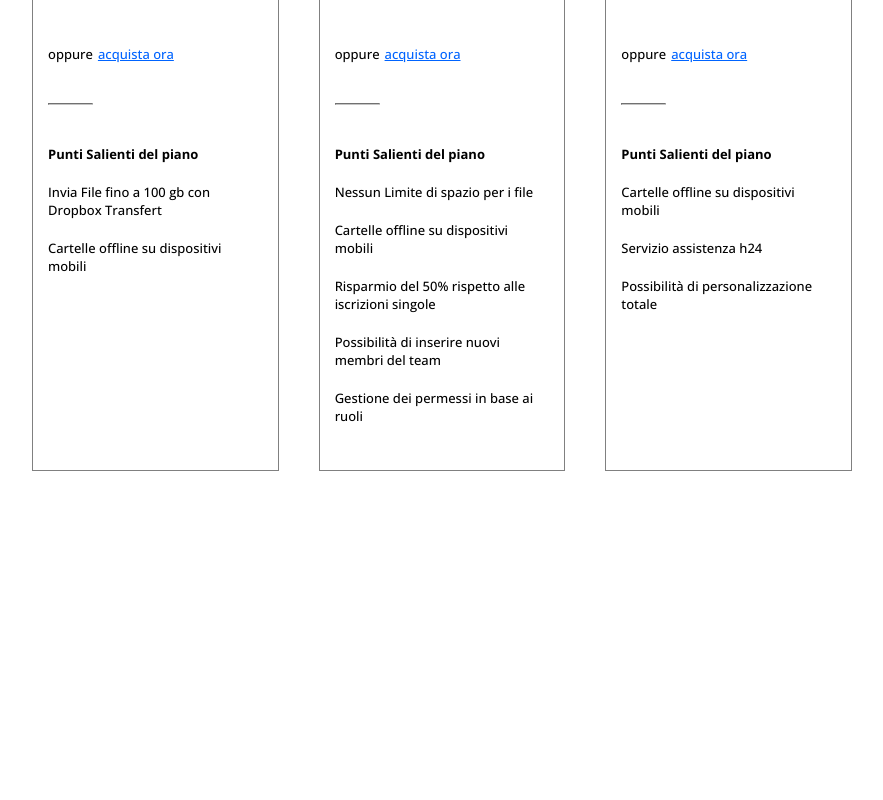
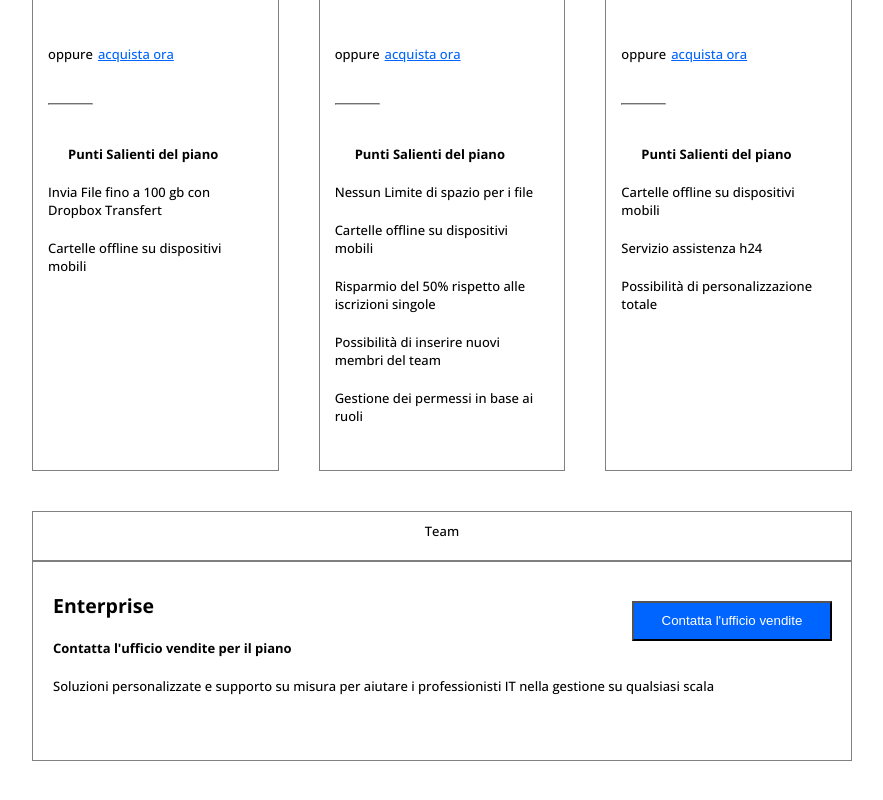
Before and after one commit to SimonaCaruso87/htmlcss-dropbox, a plain HTML site: page index.html in a window 1280 px wide. Shown: the part 1289-2089 px from the top of the page, without its empty margins (198-1081 px from the left). Before the commit the page ends 1800 px from the top, so only its background shows below. Drawn offline with nearby package versions, Linux system fonts and the light colour scheme.

Commit message:
Main wrapper 4 completato

```diff
--- a/css/style.css
+++ b/css/style.css
@@ -175,6 +175,10 @@ input .checked{
     background-color: #0064FF;
 }
 
+/*
+   MAIN WRAPPER 3
+*/
+
 .main-wrapper3{
     max-width: 1000px;
     margin: 0 auto;
@@ -188,7 +192,7 @@ input .checked{
 }
 
 
-.card1, .card2, .card3{
+.card1, .card2, .card3 , .card5 , .card6{
     width:calc((100% / 3) - 40px);
     border:1px solid grey;
     padding: 10px 0px;
@@ -196,7 +200,7 @@ input .checked{
     font-size: small;
 }
 
-.professional{
+.main-wrapper3 .professional{
     height: 800px;
     display: flex;
     text-align: left;
@@ -235,3 +239,47 @@ input .checked{
     border-color: rgb(197, 197, 197);
     margin: 40px 0px;
 }
+
+/*
+   MAIN WRAPPER4
+*/
+
+.main-wrapper4 .card5{
+    height: 50px;
+    width: 100%;
+    border:1px solid grey;
+    margin-top: 40px;
+}
+
+.main-wrapper4 .professional .card6{
+    height: 200px;
+    border:1px solid grey;
+    width: 100%;
+
+
+}
+
+.main-wrapper4 .professional{
+    display: flex;
+    text-align: left;
+    margin-top: 0px;
+    position: relative;
+}
+
+.main-wrapper4 h2 , h4{
+    display: flex;
+    padding-left: 20px;
+    margin-top: 20px;;
+}
+
+.card6 button{
+    width: 200px;
+    height: 40px;
+    position: absolute;
+    top: 40px;
+    right: 40px;
+}
+.card6 div{
+    padding-top:20px;
+    padding-left: 20px;
+}
--- a/index.html
+++ b/index.html
@@ -148,8 +148,22 @@
 
             <!-- Entra in contatto con un partner Dropbox -->
             <section class="main-wrapper4">
+                <div class="container container-card">
+                    <div class="info">
+                             <div class="card5">Team</div>
+                    </div>
+                    <div class="professional">
+                        <div class="card6">
+                            <h2>Enterprise</h2>
+                            <h4>Contatta l'ufficio vendite per il piano</h4>
+                            <button>Contatta l'ufficio vendite</button>
+                            <div>Soluzioni personalizzate e supporto su misura per aiutare i professionisti IT nella gestione su qualsiasi scala</div>
 
 
+
+                        </div>
+                    </div>
+                </div>
             </section>
 
             <!-- Dropbox Business -->
```
